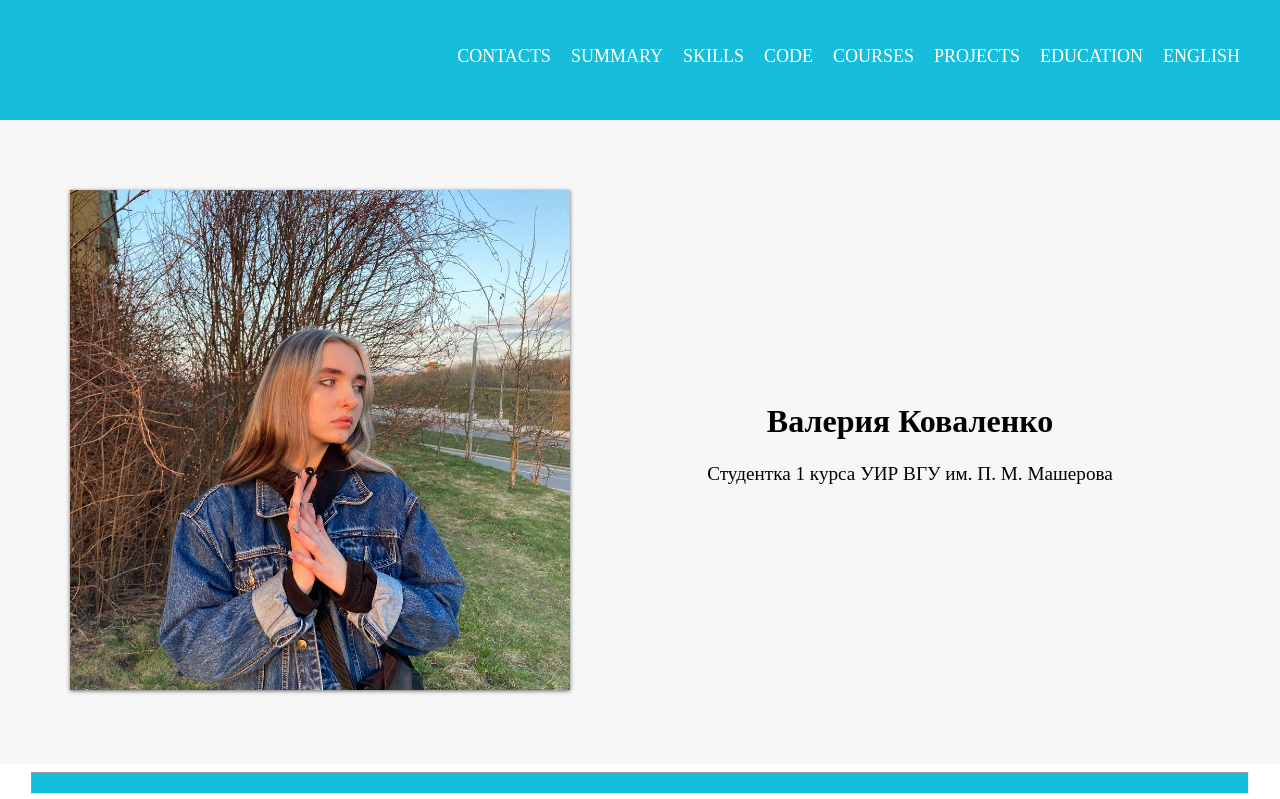
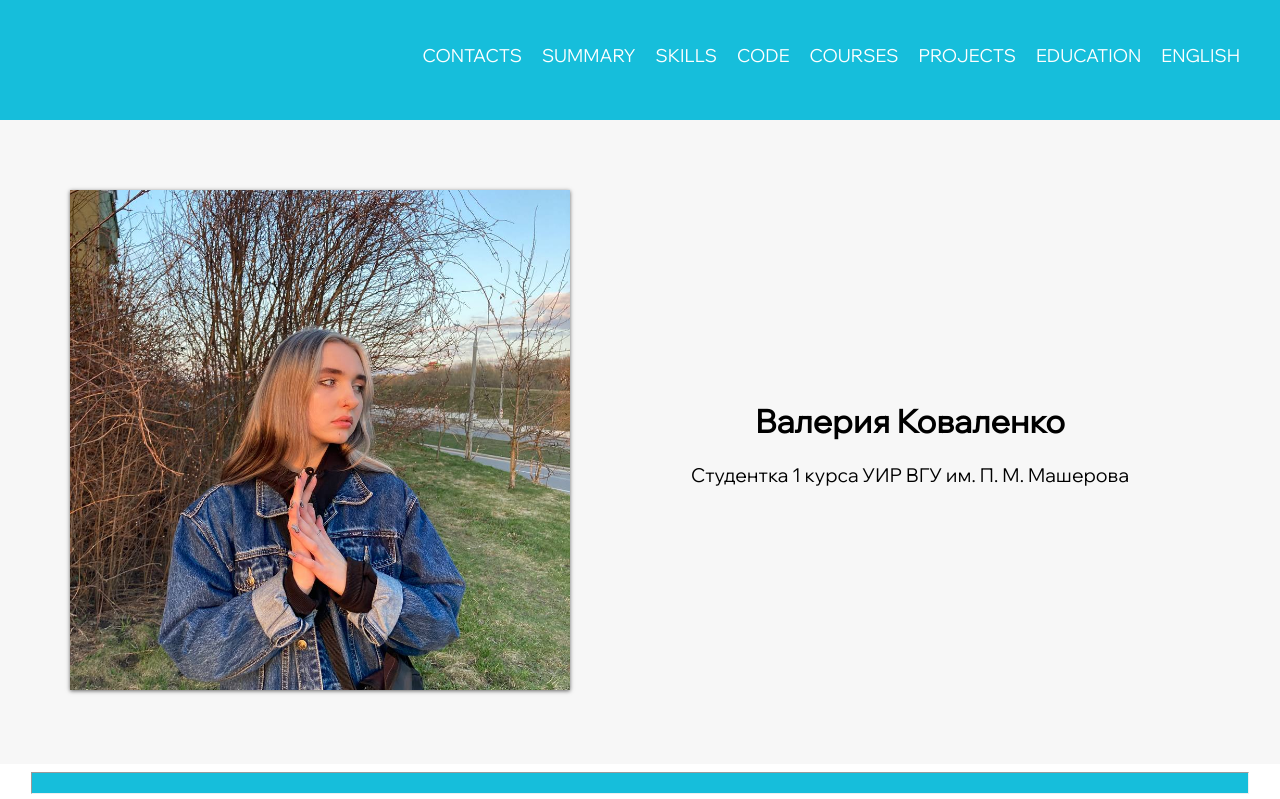
Before and after one commit to ValeriaKovalenkoGit/CV, a plain HTML site: page index.html in a window 1280 px wide. Shown: the top 799 px of the page. Drawn offline with Linux system fonts and the light colour scheme.

Commit message:
Update style.css

```diff
--- a/style.css
+++ b/style.css
@@ -4,6 +4,7 @@ body {
   display: flex;
   flex-direction: column;
   height: 100%;
+  font-family: 'Wix Madefor Display', sans-serif;
 }
 img {
   border-radius: 50%;
```
